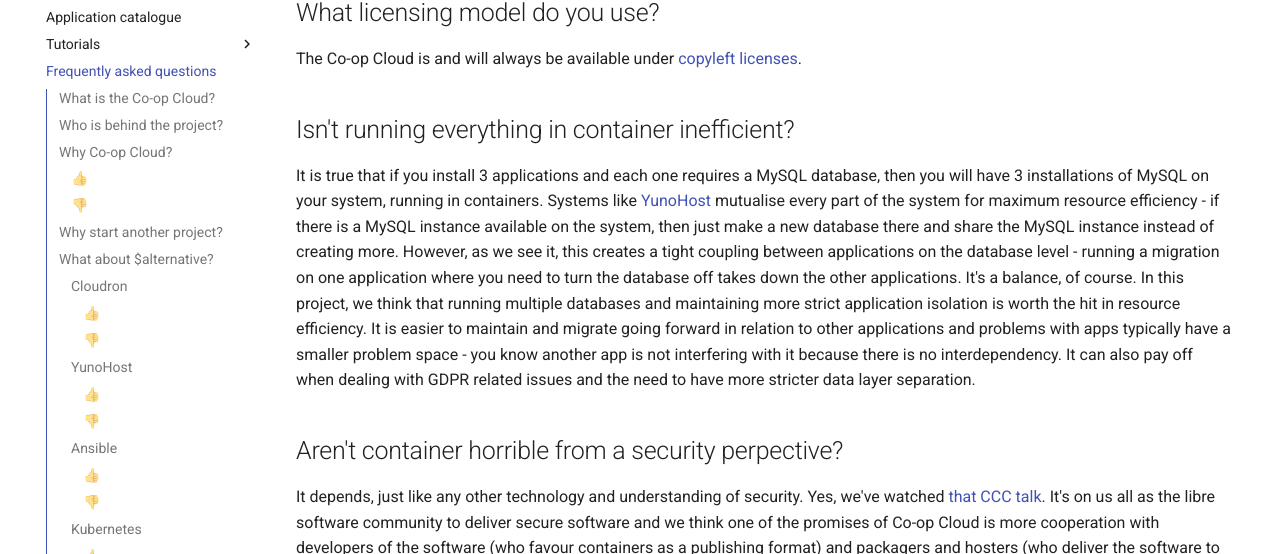
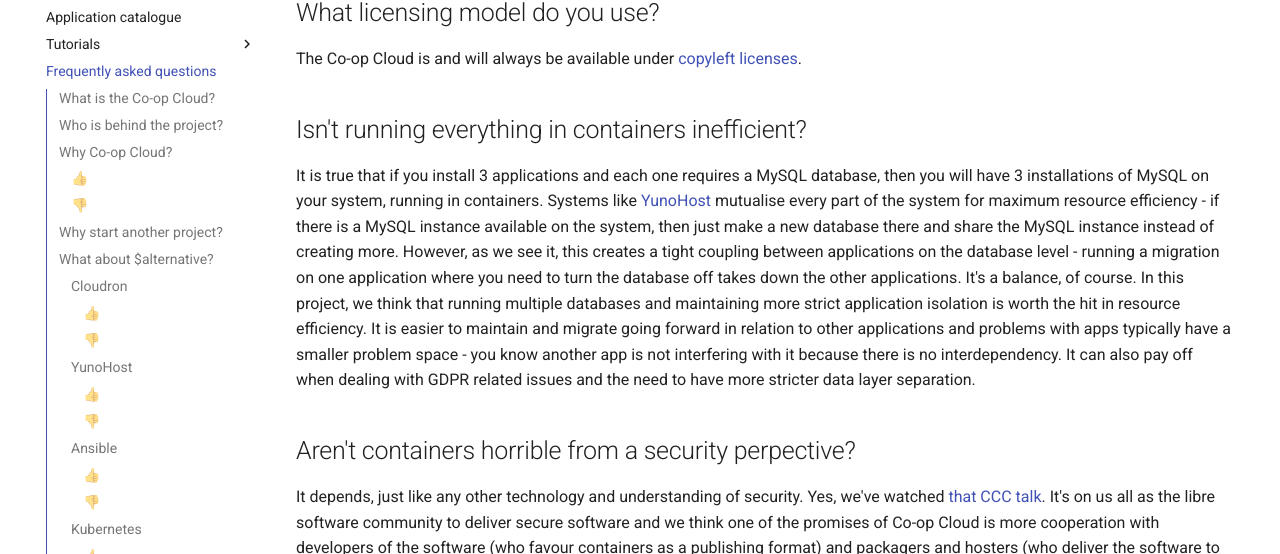
Before and after one commit to mayel/docs.coopcloud.tech, an MkDocs documentation site: the page built from docs/faq.md, in a window 1280 px wide and 900 px high, scrolled down 4390 px. Shown: the part 145-699 px from the top of the window. Built offline with MkDocs 1.6.1 and Material for MkDocs 9.7.7, drawn with Linux system fonts in a browser that asks for light colours.

Commit message:
Fix typo

```diff
--- a/docs/faq.md
+++ b/docs/faq.md
@@ -146,10 +146,10 @@ While many have noted that "swarm is dead" it is in fact [not dead](https://www.
 
 The Co-op Cloud is and will always be available under [copyleft licenses](https://en.wikipedia.org/wiki/Copyleft).
 
-## Isn't running everything in container inefficient?
+## Isn't running everything in containers inefficient?
 
 It is true that if you install 3 applications and each one requires a MySQL database, then you will have 3 installations of MySQL on your system, running in containers. Systems like [YunoHost](/faq/#yunohost) mutualise every part of the system for maximum resource efficiency - if there is a MySQL instance available on the system, then just make a new database there and share the MySQL instance instead of creating more. However, as we see it, this creates a tight coupling between applications on the database level - running a migration on one application where you need to turn the database off takes down the other applications. It's a balance, of course. In this project, we think that running multiple databases and maintaining more strict application isolation is worth the hit in resource efficiency. It is easier to maintain and migrate going forward in relation to other applications and problems with apps typically have a smaller problem space - you know another app is not interfering with it because there is no interdependency. It can also pay off when dealing with GDPR related issues and the need to have more stricter data layer separation.
 
-## Aren't container horrible from a security perpective?
+## Aren't containers horrible from a security perpective?
 
 It depends, just like any other technology and understanding of security. Yes, we've watched [that CCC talk](https://media.ccc.de/v/rc3-49321-devops_disasters_3_1). It's on us all as the libre software community to deliver secure software and we think one of the promises of Co-op Cloud is more cooperation with developers of the software (who favour containers as a publishing format) and packagers and hosters (who deliver the software to the end-user). This means that we can patch our app containers directly in conversation with upstream app developers and work towards a culture of security around containers. We definitely recommend using best-in-class security auditing tools like [docker-bench-security](https://github.com/docker/docker-bench-security), IDS systems like [OSSEC](https://www.ossec.net/), security profiles like [Apparmor](https://docs.docker.com/engine/security/apparmor/) and hooking these into your existing monitoring, alert and update maintenance flows. These are organisational concerns that Co-op Cloud can't solve for you which any software system will require.
```
